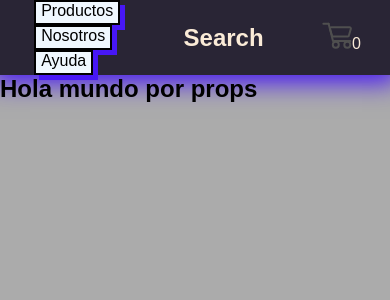
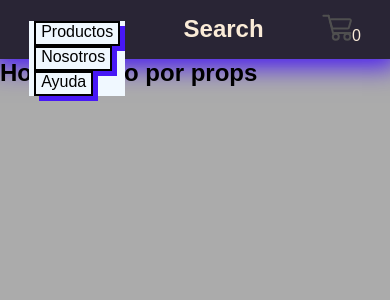
Before and after one commit to mayomatias/ecommerce, a React (Create React App) app: page / in a window 390 px wide. Shown: the top 300 px of the page. Built offline with nearby package versions, Linux system fonts and the light colour scheme.

Commit message:
Agregando estilos al NavBar

```diff
--- a/src/css/style.css
+++ b/src/css/style.css
@@ -1,3 +1,18 @@
+* {
+  padding: 0;
+  margin: 0;
+  box-sizing: border-box; }
+
+@media (max-width: 576px) {
+  nav {
+    height: 15vw; }
+  nav ul {
+    z-index: 1;
+    margin-left: 0;
+    display: block;
+    background-color: aliceblue;
+    margin-top: 15vw; } }
+
 nav {
   display: flex;
   justify-content: space-around;
@@ -5,7 +20,6 @@ nav {
   background-color: #080317ca;
   color: antiquewhite;
   box-shadow: 0px 0px 1.5rem 0.5rem #4717F6;
-  height: 100%;
   width: 100%; }
 
 .nav-item {
@@ -33,8 +47,3 @@ ul {
 body {
   background-color: #ababab;
   font-family: 'Josefin Sans', sans-serif; }
-
-* {
-  padding: 0;
-  margin: 0;
-  box-sizing: border-box; }
--- a/src/scss/components/_navbar.scss
+++ b/src/scss/components/_navbar.scss
@@ -7,7 +7,6 @@ nav{
     background-color: $primary;
     color: antiquewhite;
     box-shadow: 0px 0px 1.5rem 0.5rem #4717F6;
-    height: 100%;
     width: 100%;
 }
 
--- /dev/null
+++ b/src/scss/utilities/media-querys/_mobile.scss
@@ -0,0 +1,13 @@
+@media (max-width: 576px) {
+    nav {
+        height: 15vw;
+    }
+
+    nav ul {
+        z-index: 1;
+        margin-left: 0;
+        display: block;
+        background-color: aliceblue;
+        margin-top: 15vw;
+    }
+}
```
Also changed, not shown: src/scss/main.scss (+7 -4 lines).
